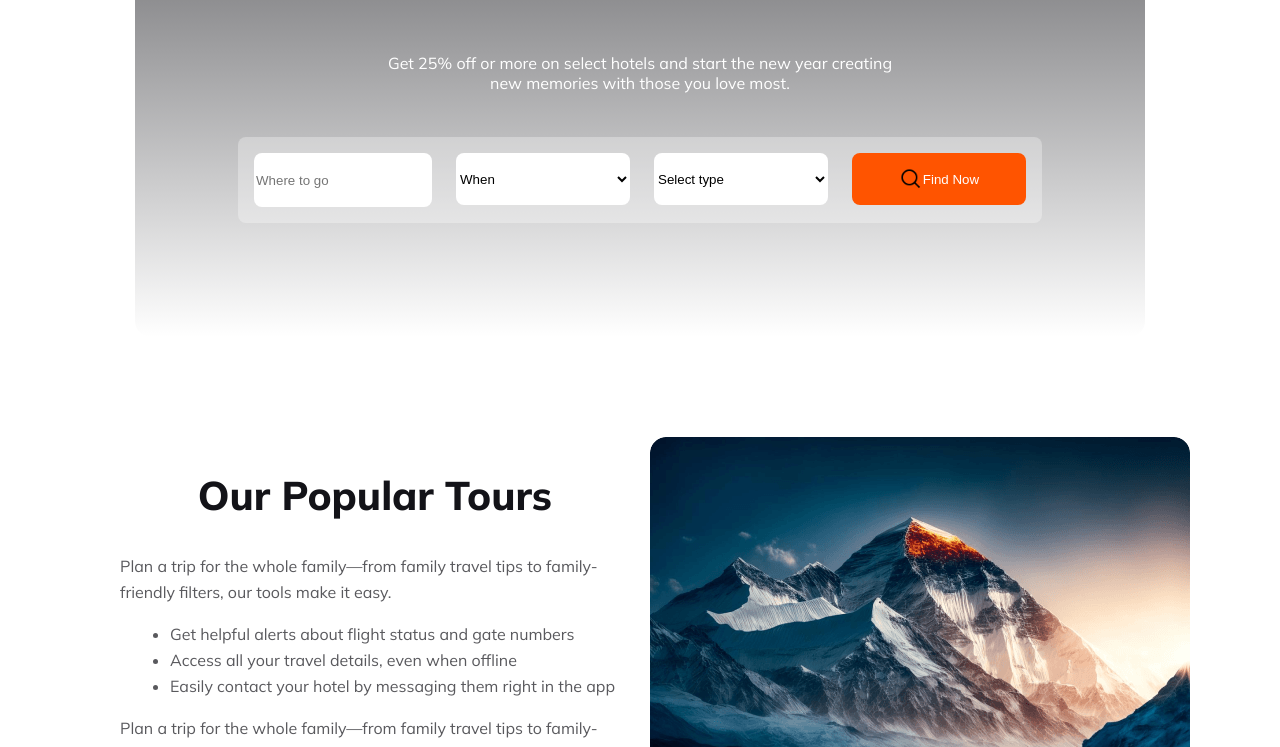
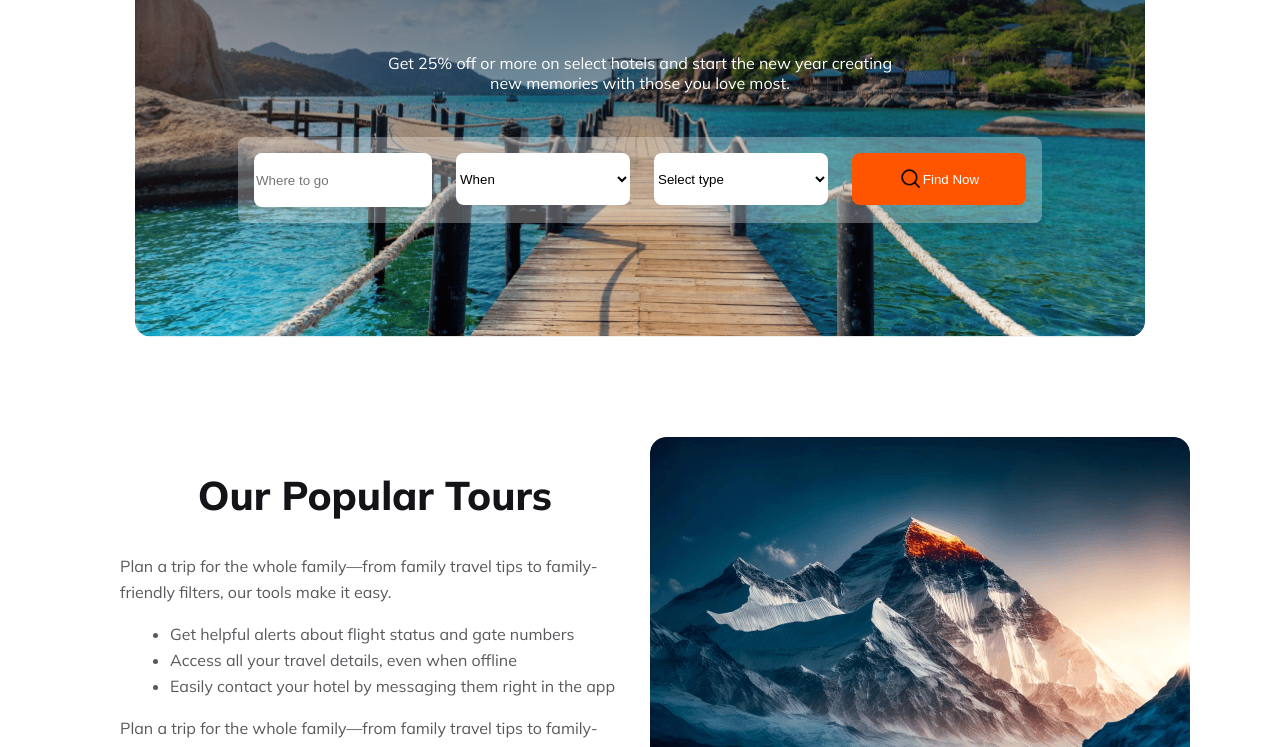
Before and after one commit to nhasan0609/assignment_2, a plain HTML site: page index.html in a window 1280 px wide. Shown: the part 353-1100 px from the top of the page. Drawn offline with Linux system fonts and the light colour scheme; the site is published under a folder, as on GitHub Pages, so addresses that start at the root find nothing.

Commit message:
images.. added for github

```diff
--- a/styles/style.css
+++ b/styles/style.css
@@ -70,7 +70,7 @@ body {
     margin-right: 15px;
     margin-bottom: 100px;
     border-radius: 16px;
-    background: linear-gradient(180deg, rgba(19, 19, 24, 0.705) 0%, rgba(19, 19, 24, 0.00) 100%), url('/Images/Group\ 13\ \(1\)\ \(1\).png');
+    background: linear-gradient(180deg, rgba(19, 19, 24, 0.705) 0%, rgba(19, 19, 24, 0.00) 100%), url('../Images/Group\ 13\ \(1\)\ \(1\).png');
     background-size: cover;
     background-position: center;
     position: relative;
```
